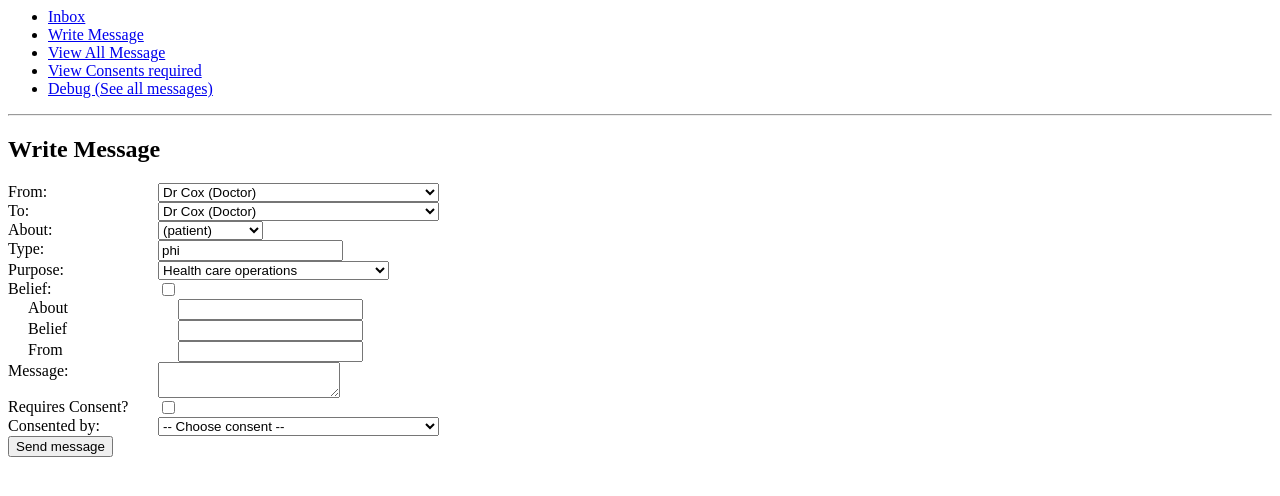
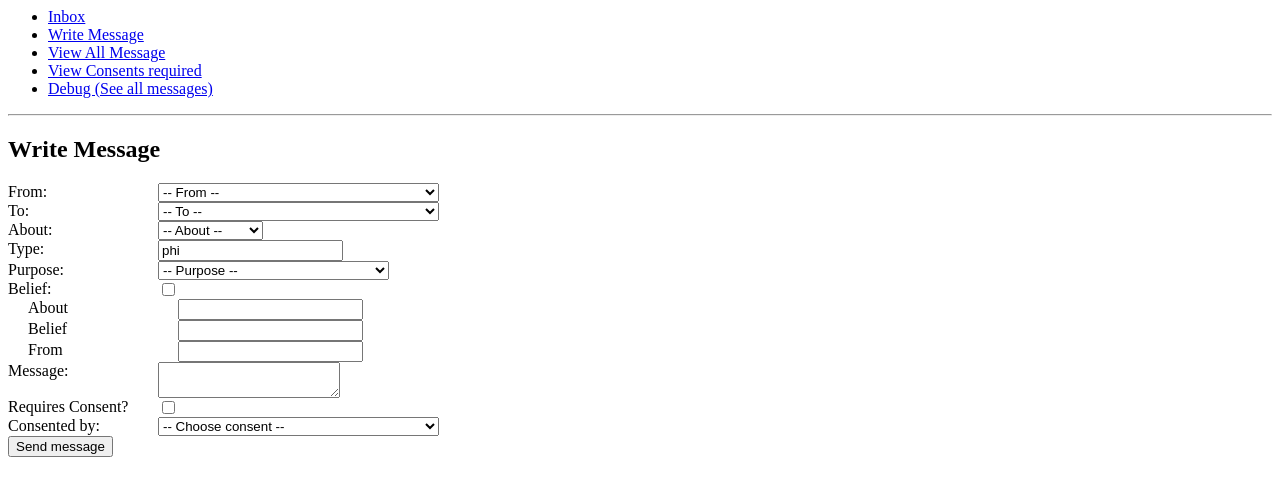
Before and after one commit to edgarfelizmenio/hipaa, a PHP site: page /messages/write.php in a window 1280 px wide. Shown: the top 496 px of the page. Run offline with PHP 8.4, Linux system fonts and the light colour scheme; data that the repository does not hold is empty.

Commit message:
No default value set when writing message

```diff
--- a/messages/write.php
+++ b/messages/write.php
@@ -13,6 +13,7 @@
 		name="msg_from"
 		onChange="fieldChanged(this);"
 		autocomplete="false">
+<option value="null"> -- From -- </option>
 <?php	     include ('tpl/recipients.php');	     ?>
 	</select>
 
@@ -24,6 +25,7 @@
 		id="msg_to"
 	onChange="fieldChanged(this);"
 	    name="First Name">
+<option value="null"> -- To -- </option>
 	  <?php	     include ('tpl/recipients.php');	     ?>
 	</select>
 
@@ -34,6 +36,7 @@
 	<select name="msg_about"
 		id="msg_about"
 	onChange="fieldChanged(this);">
+<option value="null"> -- About -- </option>
 	  <?php
 	     include ('tpl/about.php');
 	     ?>
@@ -50,6 +53,7 @@
 	<select id="msg_purpose"
 		name="msg_purpose"
 	onChange="fieldChanged(this);"   >
+<option value="null"> -- Purpose -- </option>
 	     <?php include ('tpl/purpose.php');
 	     ?>
 	</select>
```
